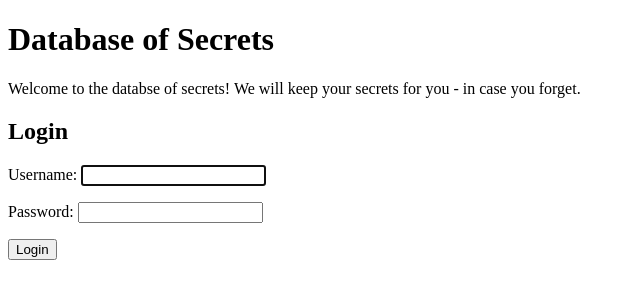
After one commit to lauriap/yoursecrets, a Django app: page /login/ in a window 1280 px wide. The commit adds this page. Shown: the top 300 px of the page, without its empty margins (0-640 px from the left). Run offline with Django 3.2, Linux system fonts and the light colour scheme.

Commit message:
login screen

```diff
--- a/src/secflaws/templates/secflaws/index.html
+++ b/src/secflaws/templates/secflaws/index.html
@@ -7,6 +7,12 @@
 
     <body>
 		<h1>Database of Secrets</h1>
+
+        <form action='/logout/' method="POST">
+			{% csrf_token %}
+            <input type="submit" value="Logout"/>
+        </form>
+
 
         {% if alphabetic_secret_list %}
         <ul>
--- /dev/null
+++ b/src/secflaws/templates/secflaws/login.html
@@ -0,0 +1,20 @@
+<!DOCTYPE html>
+<html xmlns="http://www.w3.org/1999/xhtml">
+    <head>
+        <title>Database of Secrets</title>
+    </head>
+
+    <body>
+		<h1>Database of Secrets</h1>
+
+    <p>Welcome to the databse of secrets! We will keep your secrets for you - in case you forget.</p>
+    </body>
+</html>
+
+
+<h2>Login</h2>
+<form method="post">
+  {% csrf_token %}
+  {{ form.as_p }}
+  <button type="submit">Login</button>
+</form>
--- a/src/yoursecrets/settings.py
+++ b/src/yoursecrets/settings.py
@@ -71,6 +71,11 @@ TEMPLATES = [
 WSGI_APPLICATION = 'yoursecrets.wsgi.application'
 
 
+LOGIN_URL = '/login/'
+LOGIN_REDIRECT_URL = '/secflaws/'
+LOGOUT_REDIRECT_URL = '/login/'
+SESSION_COOKIE_SAMESITE = None
+
 # Database
 # https://docs.djangoproject.com/en/3.1/ref/settings/#databases
 
--- a/src/yoursecrets/urls.py
+++ b/src/yoursecrets/urls.py
@@ -13,10 +13,13 @@ Including another URLconf
     1. Import the include() function: from django.urls import include, path
     2. Add a URL to urlpatterns:  path('blog/', include('blog.urls'))
 """
-from django.contrib import admin
+from django.contrib import admin, auth
 from django.urls import include, path
+from django.contrib.auth.views import LoginView, LogoutView
 
 urlpatterns = [
     path('secflaws/', include('secflaws.urls')),
+    path('login/', LoginView.as_view(template_name='secflaws/login.html')),
+	path('logout/', LogoutView.as_view(next_page='/login')),
     path('admin/', admin.site.urls),
 ]
```
Also changed, not shown: src/secflaws/views.py (+7 -1 lines).
